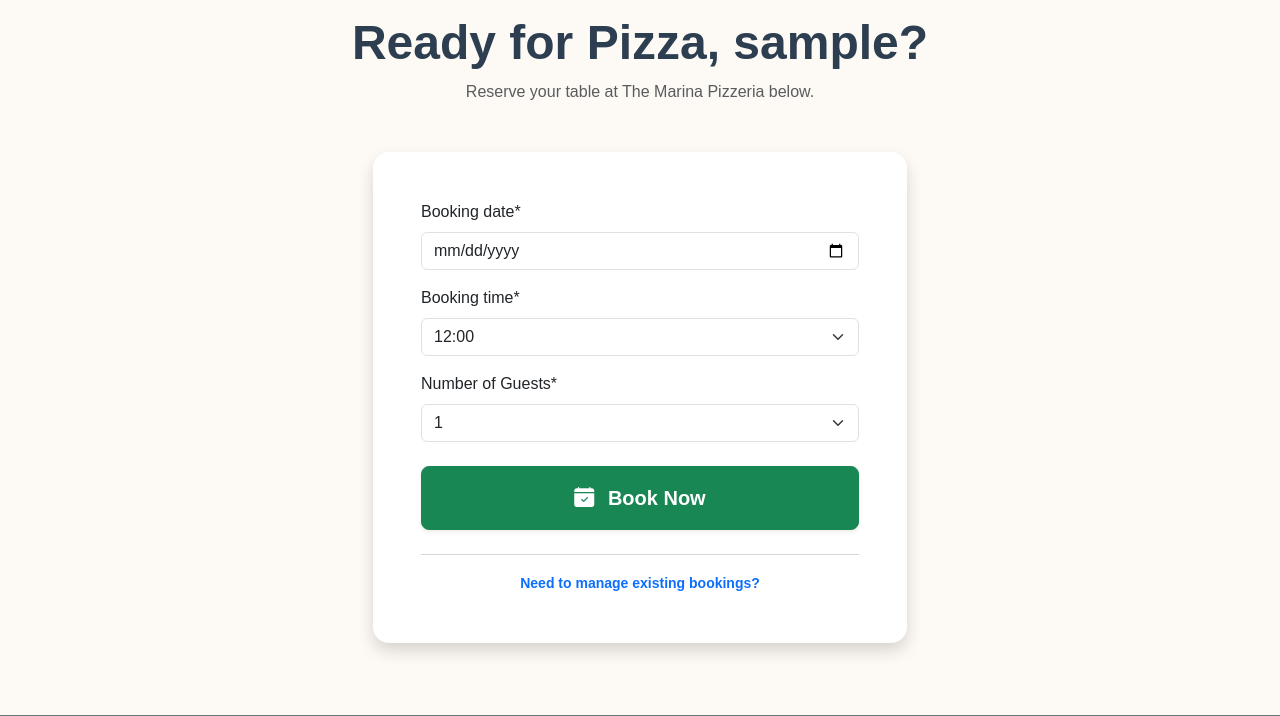
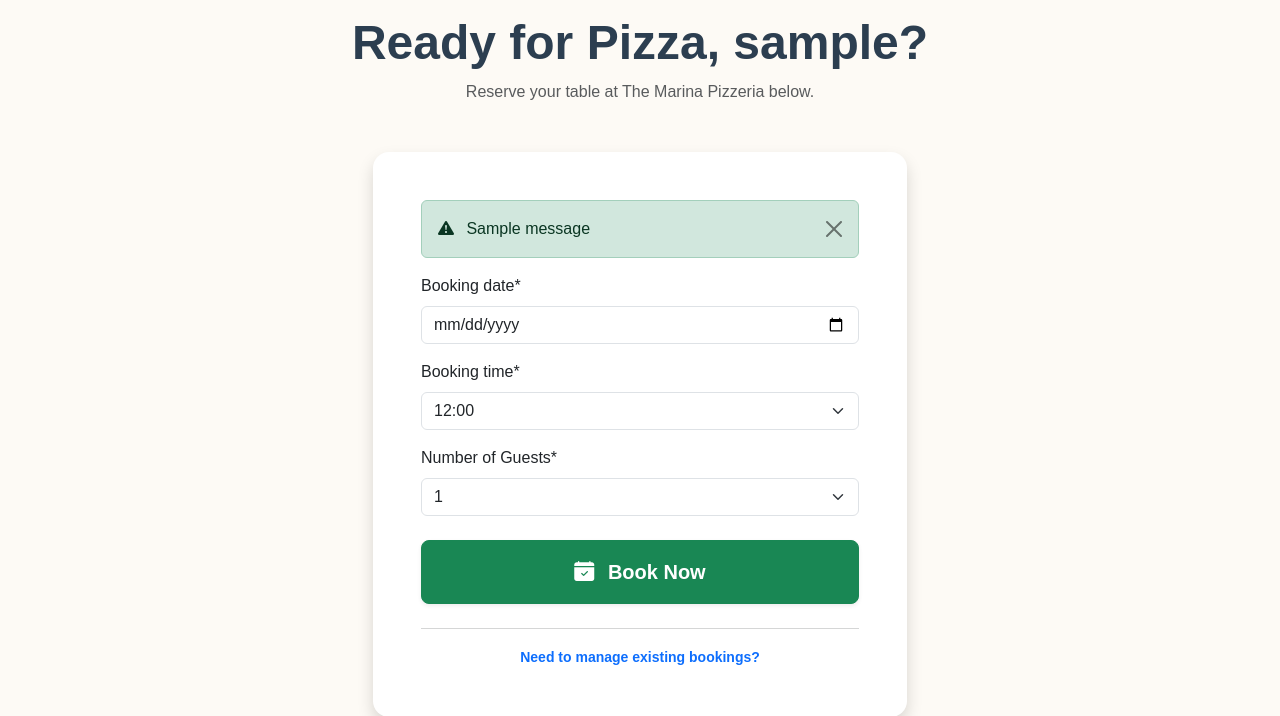
Before and after one commit to Analisa1984/the-marina-pizzeria, a Django app: page /bookings/ in a window 1280 px wide. Shown: the part 246-962 px from the top of the page. Run offline with Django 4.2, Linux system fonts and the light colour scheme; a user stored in the database is signed in; tables that the repository leaves empty hold one stand-in row (values such as "Sample post"); one stand-in notice (Sample message) is shown; some libraries are stand-ins or nearby versions.

Commit message:
Add message to say Sunday is `closed in the update_booking function. Add Accessibility Images, Validation checks done.

```diff
--- a/bookings/templates/bookings/bookings.html
+++ b/bookings/templates/bookings/bookings.html
@@ -27,6 +27,15 @@
 
             <div class="card shadow border-0 rounded-4">
                 <div class="card-body p-4 p-md-5">
+                    {% if messages %}
+    {% for message in messages %}
+        <div class="alert alert-{{ message.tags }} alert-dismissible fade show" role="alert">
+            <i class="bi bi-exclamation-triangle-fill me-2"></i>
+            {{ message }}
+            <button type="button" class="btn-close" data-bs-dismiss="alert" aria-label="Close"></button>
+        </div>
+    {% endfor %}
+{% endif %}
 
                     <!-- SMART ACTION: Directs to staff view if editing, otherwise to standard booking view -->
                     <form method="POST" action="{% if booking %}{% url 'staff_update_booking' booking.booking_id %}{% else %}{% url 'bookings' %}{% endif %}">
--- a/bookings/views.py
+++ b/bookings/views.py
@@ -227,7 +227,9 @@ def update_booking(request, booking_id):
             else:
                 messages.error(request, "No tables available for this time.")
         else:
-            messages.error(request, "Invalid data.")
+            for field, errors in form.errors.items():
+                for error in errors:
+                    messages.error(request, error)
     return redirect('my_bookings')
 
 
```
Also changed, not shown: README.md, assets/images/accessibility-checker/access-1.png (added), assets/images/accessibility-checker/access-10.png (added), assets/images/accessibility-checker/access-11.png (added), assets/images/accessibility-checker/access-12.png (added), assets/images/accessibility-checker/access-2.png (added), assets/images/accessibility-checker/access-3.png (added), assets/images/accessibility-checker/access-4.png (added), assets/images/accessibility-checker/access-5.png (added), assets/images/accessibility-checker/access-6.png (added), assets/images/accessibility-checker/access-7.png (added), assets/images/accessibility-checker/access-8.png (added), assets/images/accessibility-checker/access-9.png (added), 2 other files.
